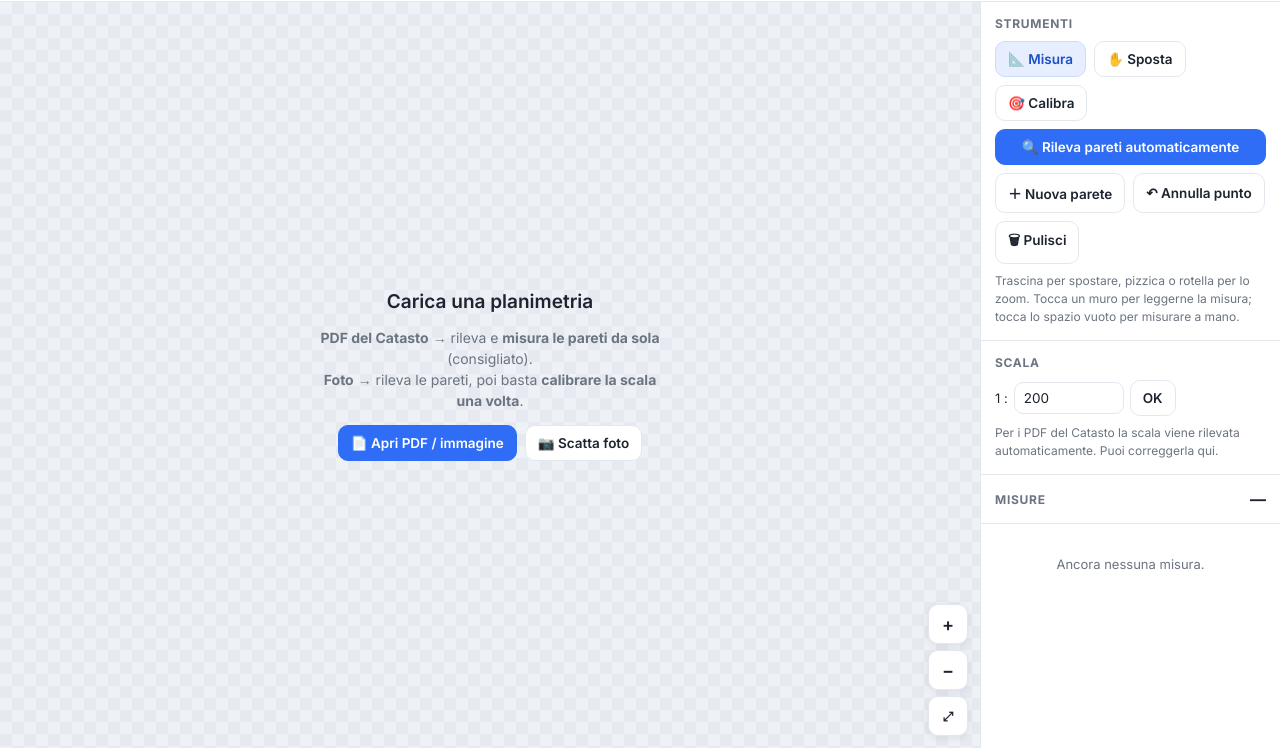
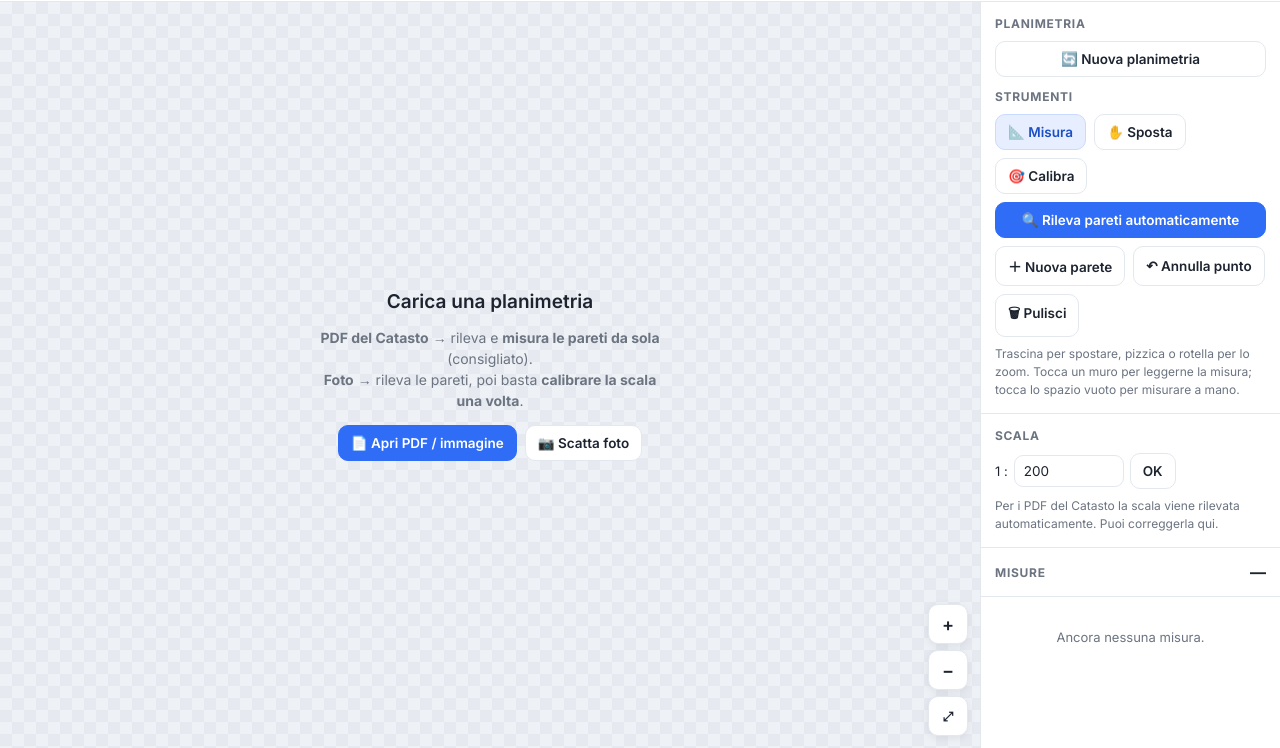
Before and after one commit to putignanoolga-cloud/piano-2.0, a plain HTML site: page index.html in a window 1280 px wide. Shown: the part 52-800 px from the top of the page. Drawn offline with Linux system fonts and the light colour scheme.

Commit message:
Add always-visible 'Nuova planimetria' button to load/replace the plan
Co-Authored-By: Claude Opus 4.8 <noreply@anthropic.com>
Claude-Session: https://claude.ai/code/session_01CBntGcrx1HNpWGahdM7atC

```diff
--- a/index.html
+++ b/index.html
@@ -173,6 +173,8 @@
 
   <aside>
     <div class="panel-sec">
+      <h3>Planimetria</h3>
+      <button id="loadNew" style="width:100%; justify-content:center; margin-bottom:12px">🔄 Nuova planimetria</button>
       <h3>Strumenti</h3>
       <div class="btnrow">
         <button id="toolMeasure" class="on">📐 Misura</button>
@@ -962,6 +964,7 @@
 
   // file inputs
   $("openBtn").onclick=()=>$("fileInput").click();
+  $("loadNew").onclick=()=>$("fileInput").click();
   $("camBtn").onclick=()=>$("camInput").click();
   $("fileInput").onchange=e=>{ loadFile(e.target.files[0]); e.target.value=""; };
   $("camInput").onchange=e=>{ loadFile(e.target.files[0]); e.target.value=""; };
```
